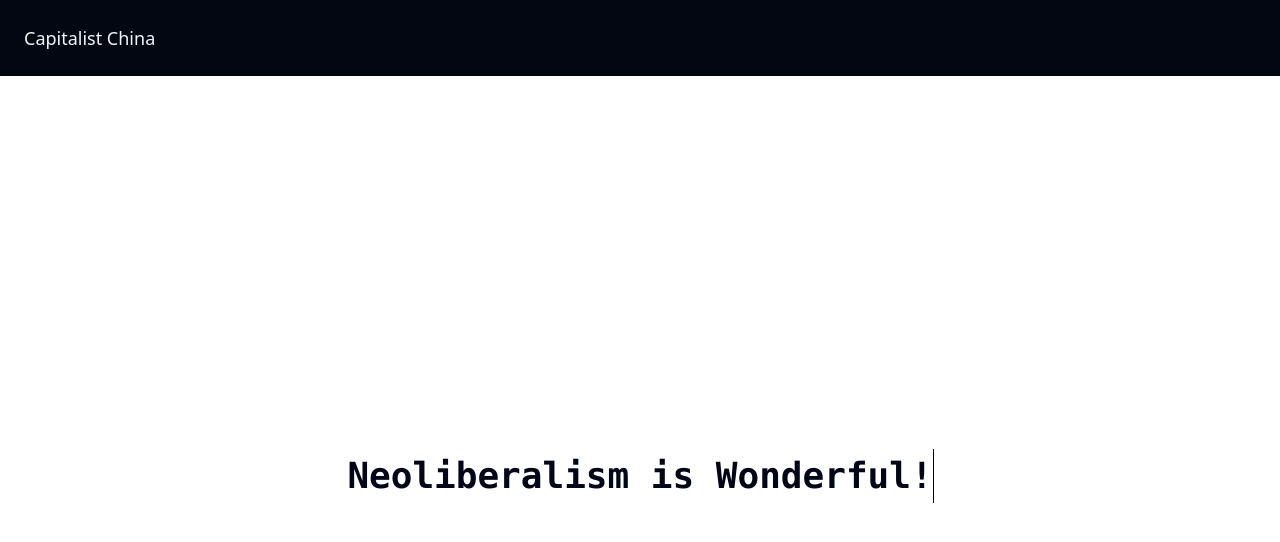
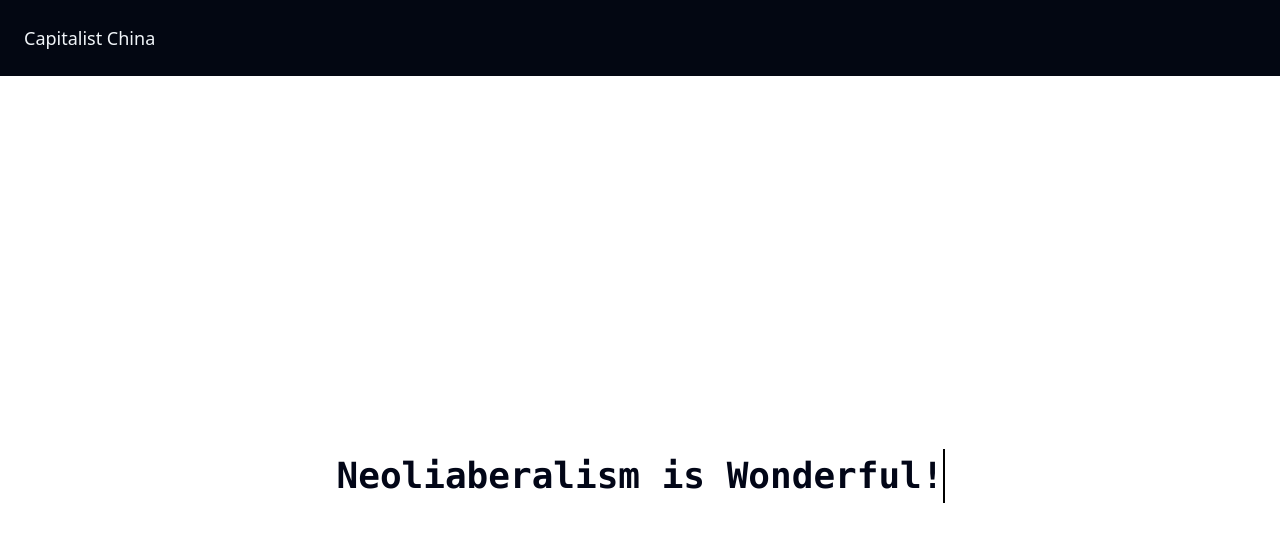
Before and after one commit to edu4rdolinux/CCS, a Next.js app: page / in a window 1280 px wide. Shown: the top 542 px of the page. Built offline with nearby package versions, Linux system fonts and the light colour scheme.

Commit message:
neoliberalism texto

```diff
--- a/app/components/neoliberalismText.tsx
+++ b/app/components/neoliberalismText.tsx
@@ -5,7 +5,7 @@ export default function NeoLiberalismText() {
           before:absolute before:inset-0 before:animate-typewriter before:bg-white
           after:absolute after:inset-0 after:w-[0.04em] after:h-[1.5em] after:top-1/2 after:translate-y-[-50%] after:animate-caret after:bg-black"
         >
-          Neoliberalism is Wonderful!
+          Neoliaberalism is Wonderful!
         </h1>
       </div>
     );
```
